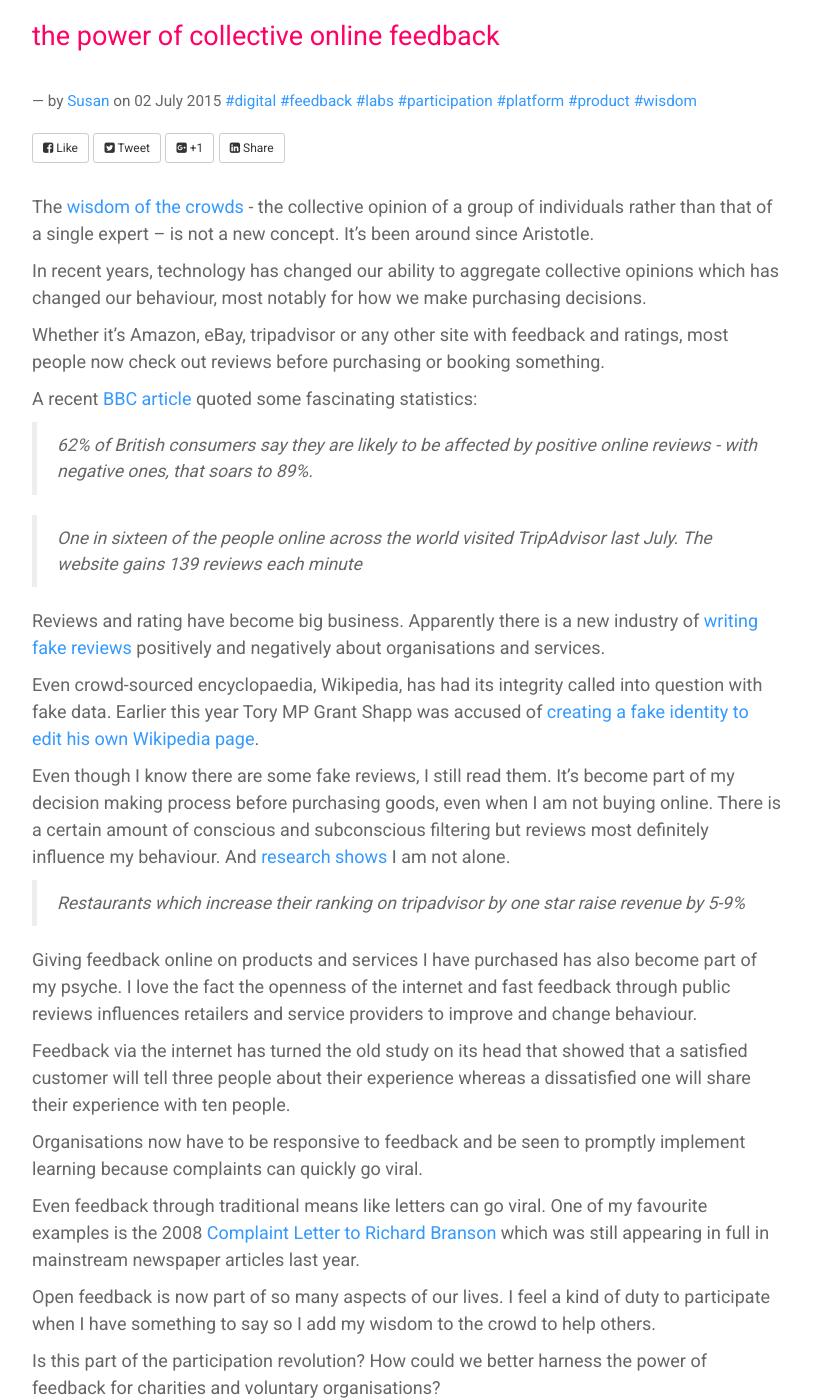
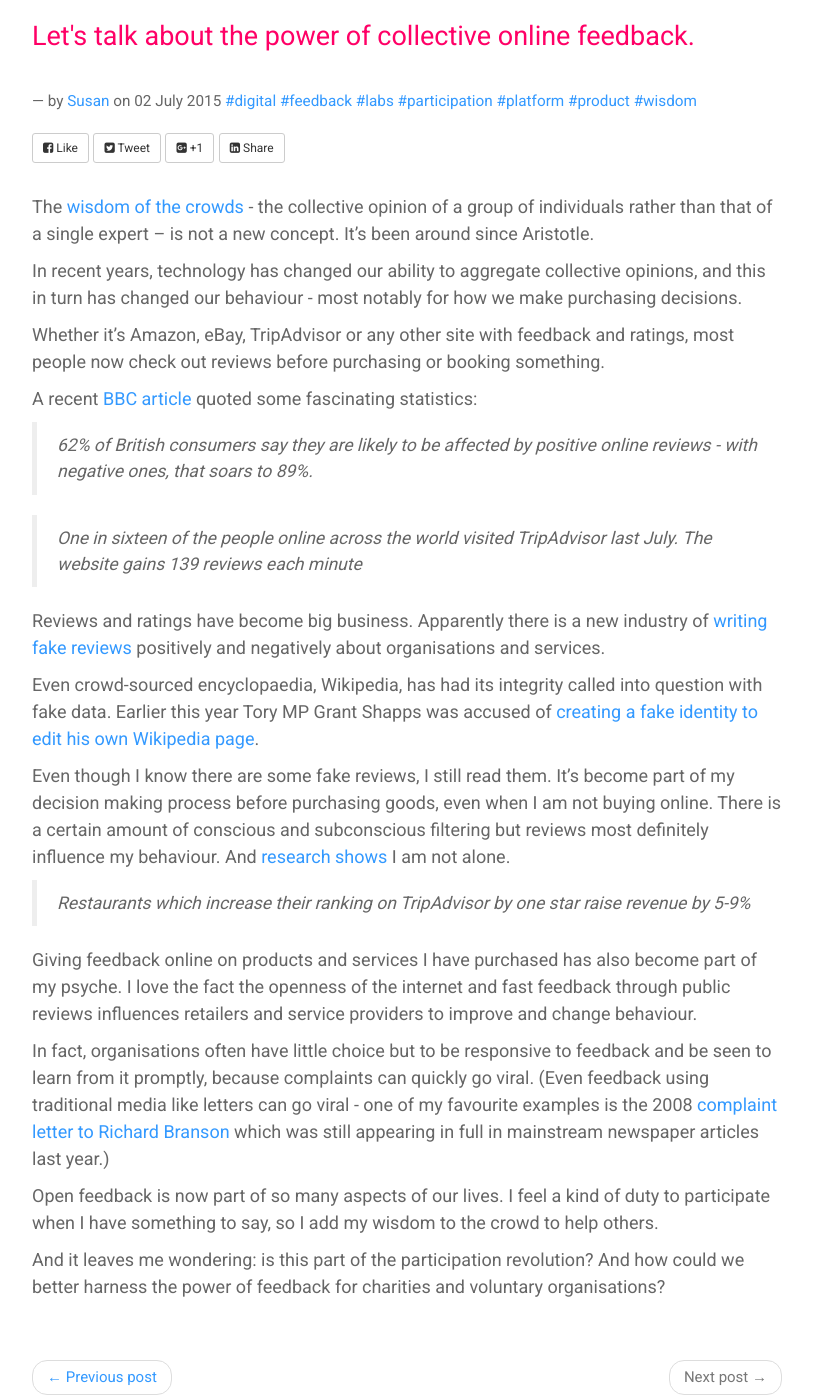
Before and after one commit to scvolabs/scvolabs-website, a Jekyll site: the page built from _posts/2015-07-02-using-the-wisdom-of-crowds.md, in a window 1280 px wide and 1400 px high, scrolled down 271 px. Shown: the whole window, without its empty margins (38-851 px from the left). Built offline with Jekyll 4.4.1, drawn with Linux system fonts in a browser that asks for light colours; nearby versions of some CDN libraries; comment, search, counter and statistics services are not loaded.

Commit message:
Update 2015-07-02-using-the-wisdom-of-crowds.md

```diff
--- a/_posts/2015-07-02-using-the-wisdom-of-crowds.md
+++ b/_posts/2015-07-02-using-the-wisdom-of-crowds.md
@@ -4,15 +4,15 @@ date: 2015-07-02
 author: Susan
 authorlink: https://twitter.com/ramsaymurray
 title: Using the wisdom of crowds
-excerpt: the power of collective online feedback
+excerpt: Let's talk about the power of collective online feedback.
 tags: product platform digital participation labs feedback wisdom
 image:
 ---
 The [wisdom of the crowds](https://en.m.wikipedia.org/wiki/Wisdom_of_the_crowd) - the collective opinion of a group of individuals rather than that of a single expert – is not a new concept.  It’s been around since Aristotle.
 
-In recent years, technology has changed our ability to aggregate collective opinions which has changed our behaviour, most notably for how we make purchasing decisions.
+In recent years, technology has changed our ability to aggregate collective opinions, and this in turn has changed our behaviour - most notably for how we make purchasing decisions.
 
-Whether it's Amazon, eBay, tripadvisor or any other site with feedback and ratings, most people now check out reviews before purchasing or booking something.
+Whether it's Amazon, eBay, TripAdvisor or any other site with feedback and ratings, most people now check out reviews before purchasing or booking something.
 
 A recent [BBC article](http://www.bbc.co.uk/news/business-33205905) quoted some fascinating statistics:
 
@@ -20,22 +20,18 @@ A recent [BBC article](http://www.bbc.co.uk/news/business-33205905) quoted some
 
 > *One in sixteen of the people online across the world visited TripAdvisor last July. The website gains 139 reviews each minute*
 
-Reviews and rating have become big business.  Apparently there is a new industry of [writing fake reviews](http://www.theguardian.com/money/2013/jan/26/fake-reviews-plague-consumer-websites) positively and negatively about organisations and services.
+Reviews and ratings have become big business.  Apparently there is a new industry of [writing fake reviews](http://www.theguardian.com/money/2013/jan/26/fake-reviews-plague-consumer-websites) positively and negatively about organisations and services.
 
-Even crowd-sourced encyclopaedia, Wikipedia, has had its integrity called into question with fake data.  Earlier this year Tory MP Grant Shapp was accused of [creating a fake identity to edit his own Wikipedia page](http://metro.co.uk/2015/04/22/tory-mp-accused-of-creating-fake-online-identity-to-edit-his-own-wikipedia-page-5161085/).
+Even crowd-sourced encyclopaedia, Wikipedia, has had its integrity called into question with fake data.  Earlier this year Tory MP Grant Shapps was accused of [creating a fake identity to edit his own Wikipedia page](http://metro.co.uk/2015/04/22/tory-mp-accused-of-creating-fake-online-identity-to-edit-his-own-wikipedia-page-5161085/).
 
 Even though I know there are some fake reviews, I still read them.  It’s become part of my decision making process before purchasing goods, even when I am not buying online. There is a certain amount of conscious and subconscious filtering but reviews most definitely influence my behaviour. And [research shows](http://www.bbc.co.uk/news/business-33205905) I am not alone.
 
-> *Restaurants which increase their ranking on tripadvisor by one star raise revenue by 5-9%*
+> *Restaurants which increase their ranking on TripAdvisor by one star raise revenue by 5-9%*
 
 Giving feedback online on products and services I have purchased has also become part of my psyche.  I love the fact the openness of the internet and fast feedback through public reviews influences retailers and service providers to improve and change behaviour.
 
-Feedback via the internet has turned the old study on its head that showed that a satisfied customer will tell three people about their experience whereas a dissatisfied one will share their experience with ten people.
+In fact, organisations often have little choice but to be responsive to feedback and be seen to learn from it promptly, because complaints can quickly go viral. (Even feedback using traditional media like letters can go viral - one of my favourite examples is the 2008 [complaint letter to Richard Branson](http://www.telegraph.co.uk/travel/travelnews/4344890/Virgin-the-worlds-best-passenger-complaint-letter.html) which was still appearing in full in mainstream newspaper articles last year.)
 
-Organisations now have to be responsive to feedback and be seen to promptly implement learning because complaints can quickly go viral.
+Open feedback is now part of so many aspects of our lives. I feel a kind of duty to participate when I have something to say, so I add my wisdom to the crowd to help others.
 
-Even feedback through traditional means like letters can go viral.  One of my favourite examples is the 2008 [Complaint Letter to Richard Branson](http://www.telegraph.co.uk/travel/travelnews/4344890/Virgin-the-worlds-best-passenger-complaint-letter.html) which was still appearing in full in mainstream newspaper articles last year.
-
-Open feedback is now part of so many aspects of our lives. I feel a kind of duty to participate when I have something to say so I add my wisdom to the crowd to help others.
-
-Is this part of the participation revolution?  How could we better harness the power of feedback for charities and voluntary organisations?
+And it leaves me wondering: is this part of the participation revolution? And how could we better harness the power of feedback for charities and voluntary organisations?
```
